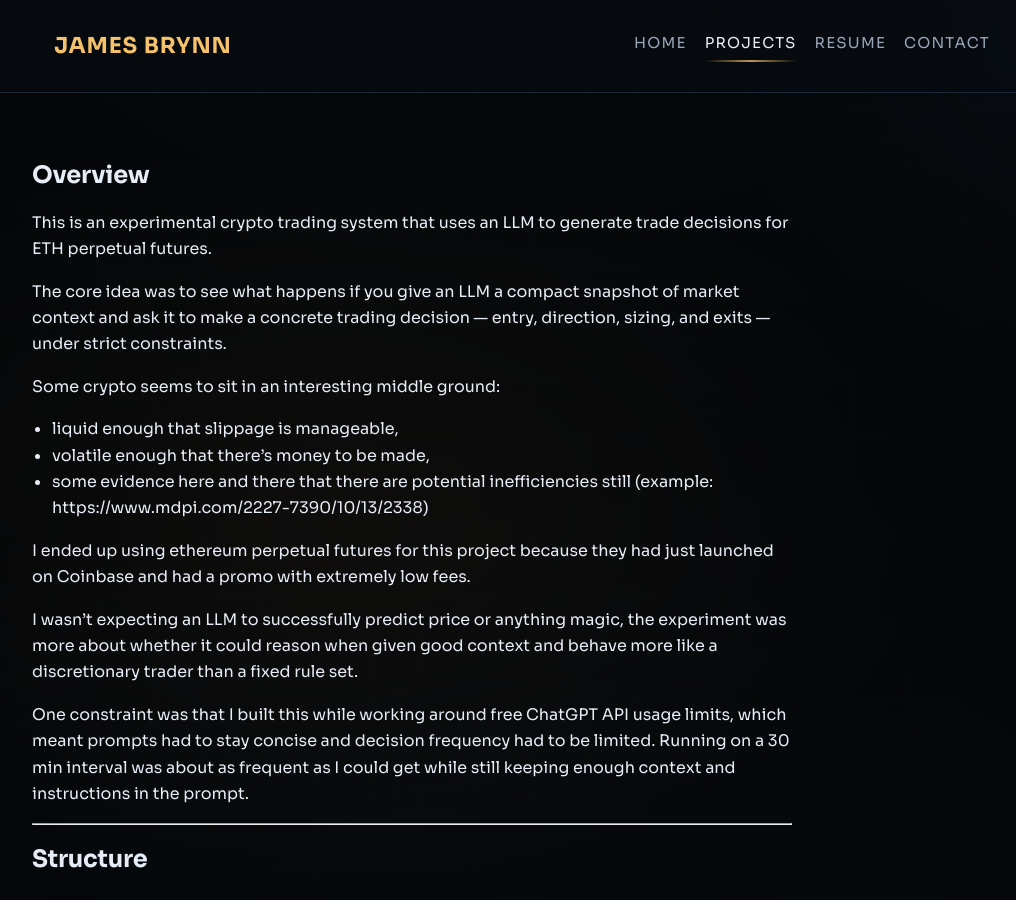
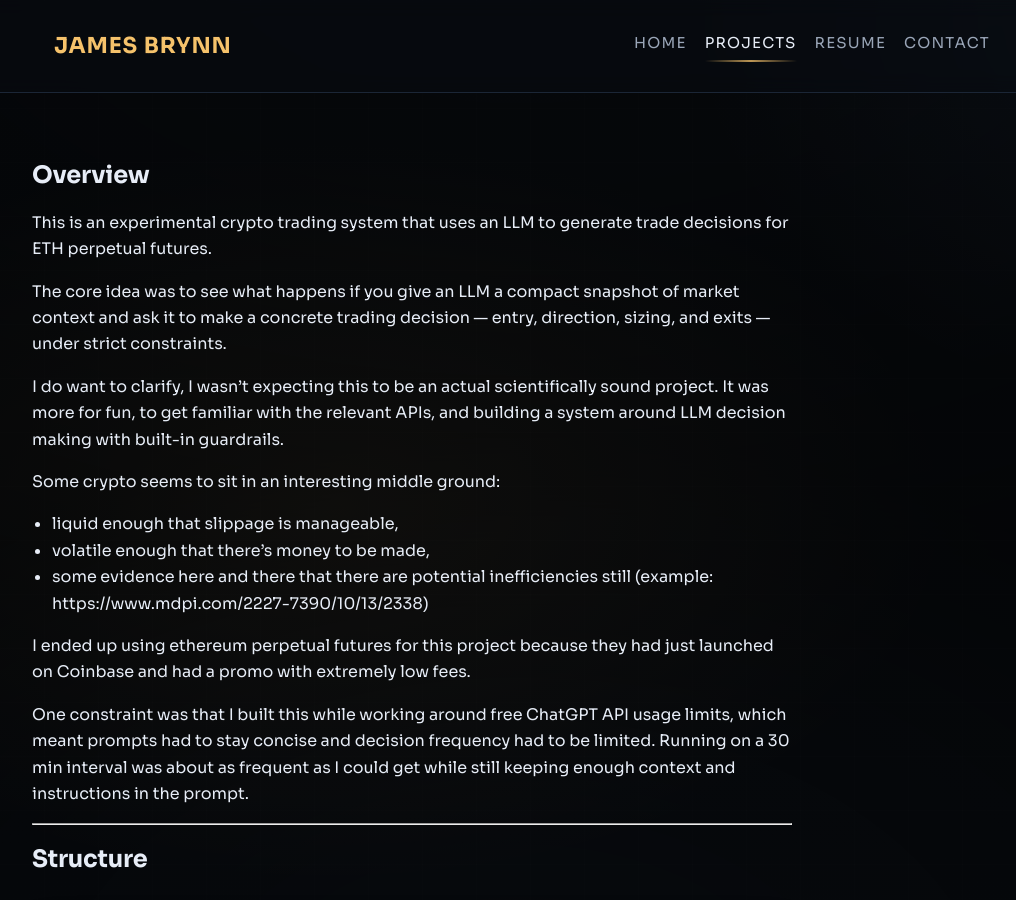
Before and after one commit to brynnj/brynnj.github.io, a Jekyll site: the page built from projects/ai-trader.md, in a window 1280 px wide and 900 px high. Shown: the whole window, without its empty margins (118-1134 px from the left). Built offline with Jekyll 4.4.1, drawn with Linux system fonts in a browser that asks for light colours.

Commit message:
clarifying ai trader intent

```diff
--- a/projects/ai-trader.md
+++ b/projects/ai-trader.md
@@ -10,14 +10,14 @@ This is an experimental crypto trading system that uses an LLM to generate trade
 
 The core idea was to see what happens if you give an LLM a compact snapshot of market context and ask it to make a concrete trading decision — entry, direction, sizing, and exits — under strict constraints.
 
+I do want to clarify, I wasn't expecting this to be an actual scientifically sound project. It was more for fun, to get familiar with the relevant APIs, and building a system around LLM decision making with built-in guardrails.
+
 Some crypto seems to sit in an interesting middle ground:
 - liquid enough that slippage is manageable,
 - volatile enough that there’s money to be made,
 - some evidence here and there that there are potential inefficiencies still (example: https://www.mdpi.com/2227-7390/10/13/2338)
 
 I ended up using ethereum perpetual futures for this project because they had just launched on Coinbase and had a promo with extremely low fees.
-
-I wasn’t expecting an LLM to successfully predict price or anything magic, the experiment was more about whether it could reason when given good context and behave more like a discretionary trader than a fixed rule set.
 
 One constraint was that I built this while working around free ChatGPT API usage limits, which meant prompts had to stay concise and decision frequency had to be limited. Running on a 30 min interval was about as frequent as I could get while still keeping enough context and instructions in the prompt.
 
```
Also changed, not shown: index.md (+1 -1 lines).
